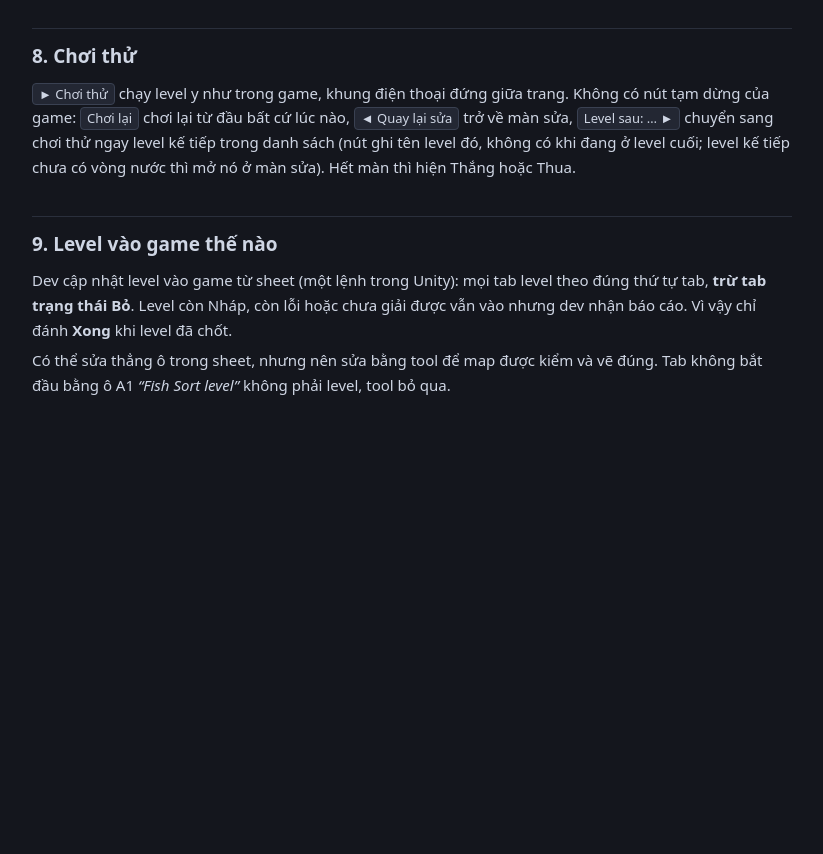
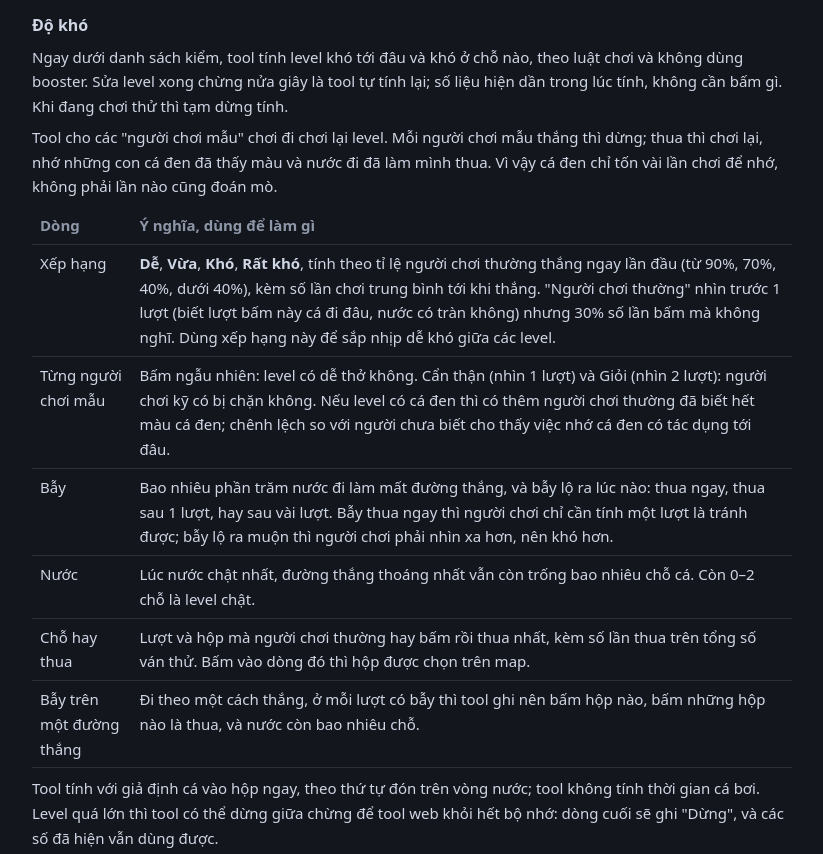
Before and after one commit to riseongamestudio/FishSort-Tools, a plain HTML site: page guide.html in a window 1280 px wide. Shown: the part 4800-5654 px from the top of the page, without its empty margins (228-1051 px from the left). Before the commit the page ends 5268 px from the top, so only its background shows below. Drawn offline with Linux system fonts and the light colour scheme.

Commit message:
Level editor: a difficulty reading under the rule check, worked out a slice a frame from the level's rules: a rating by a usual player's first-try wins, model players' figures, traps and how soon they show, the pool's room, what the dark fish cost and where tries are lost; guide updated
Co-Authored-By: Claude Opus 5.5 <noreply@anthropic.com>

```diff
--- a/guide.html
+++ b/guide.html
@@ -133,6 +133,20 @@
     <li>Nội dung: số cá không quá sức chứa, nắp và tấm phủ có điều kiện mở hợp lệ.</li>
   </ul>
 
+  <h3>Độ khó</h3>
+  <p>Ngay dưới danh sách kiểm, tool tính level khó tới đâu và khó ở chỗ nào, theo luật chơi và không dùng booster. Sửa level xong chừng nửa giây là tool tự tính lại; số liệu hiện dần trong lúc tính, không cần bấm gì. Khi đang chơi thử thì tạm dừng tính.</p>
+  <p>Tool cho các "người chơi mẫu" chơi đi chơi lại level. Mỗi người chơi mẫu thắng thì dừng; thua thì chơi lại, nhớ những con cá đen đã thấy màu và nước đi đã làm mình thua. Vì vậy cá đen chỉ tốn vài lần chơi để nhớ, không phải lần nào cũng đoán mò.</p>
+  <table>
+    <tr><th>Dòng</th><th>Ý nghĩa, dùng để làm gì</th></tr>
+    <tr><td>Xếp hạng</td><td><b>Dễ</b>, <b>Vừa</b>, <b>Khó</b>, <b>Rất khó</b>, tính theo tỉ lệ người chơi thường thắng ngay lần đầu (từ 90%, 70%, 40%, dưới 40%), kèm số lần chơi trung bình tới khi thắng. "Người chơi thường" nhìn trước 1 lượt (biết lượt bấm này cá đi đâu, nước có tràn không) nhưng 30% số lần bấm mà không nghĩ. Dùng xếp hạng này để sắp nhịp dễ khó giữa các level.</td></tr>
+    <tr><td>Từng người chơi mẫu</td><td>Bấm ngẫu nhiên: level có dễ thở không. Cẩn thận (nhìn 1 lượt) và Giỏi (nhìn 2 lượt): người chơi kỹ có bị chặn không. Nếu level có cá đen thì có thêm người chơi thường đã biết hết màu cá đen; chênh lệch so với người chưa biết cho thấy việc nhớ cá đen có tác dụng tới đâu.</td></tr>
+    <tr><td>Bẫy</td><td>Bao nhiêu phần trăm nước đi làm mất đường thắng, và bẫy lộ ra lúc nào: thua ngay, thua sau 1 lượt, hay sau vài lượt. Bẫy thua ngay thì người chơi chỉ cần tính một lượt là tránh được; bẫy lộ ra muộn thì người chơi phải nhìn xa hơn, nên khó hơn.</td></tr>
+    <tr><td>Nước</td><td>Lúc nước chật nhất, đường thắng thoáng nhất vẫn còn trống bao nhiêu chỗ cá. Còn 0–2 chỗ là level chật.</td></tr>
+    <tr><td>Chỗ hay thua</td><td>Lượt và hộp mà người chơi thường hay bấm rồi thua nhất, kèm số lần thua trên tổng số ván thử. Bấm vào dòng đó thì hộp được chọn trên map.</td></tr>
+    <tr><td>Bẫy trên một đường thắng</td><td>Đi theo một cách thắng, ở mỗi lượt có bẫy thì tool ghi nên bấm hộp nào, bấm những hộp nào là thua, và nước còn bao nhiêu chỗ.</td></tr>
+  </table>
+  <p>Tool tính với giả định cá vào hộp ngay, theo thứ tự đón trên vòng nước; tool không tính thời gian cá bơi. Level quá lớn thì tool có thể dừng giữa chừng để tool web khỏi hết bộ nhớ: dòng cuối sẽ ghi "Dừng", và các số đã hiện vẫn dùng được.</p>
+
   <h2 id="play">8. Chơi thử</h2>
   <p><span class="btn">► Chơi thử</span> chạy level y như trong game, khung điện thoại đứng giữa trang. Không có nút tạm dừng của game: <span class="btn">Chơi lại</span> chơi lại từ đầu bất cứ lúc nào, <span class="btn">◄ Quay lại sửa</span> trở về màn sửa, <span class="btn">Level sau: … ►</span> chuyển sang chơi thử ngay level kế tiếp trong danh sách (nút ghi tên level đó, không có khi đang ở level cuối; level kế tiếp chưa có vòng nước thì mở nó ở màn sửa). Hết màn thì hiện Thắng hoặc Thua.</p>
 
```
Also changed, not shown: Build/LevelEditorWeb.loader.js, 3 other files.
